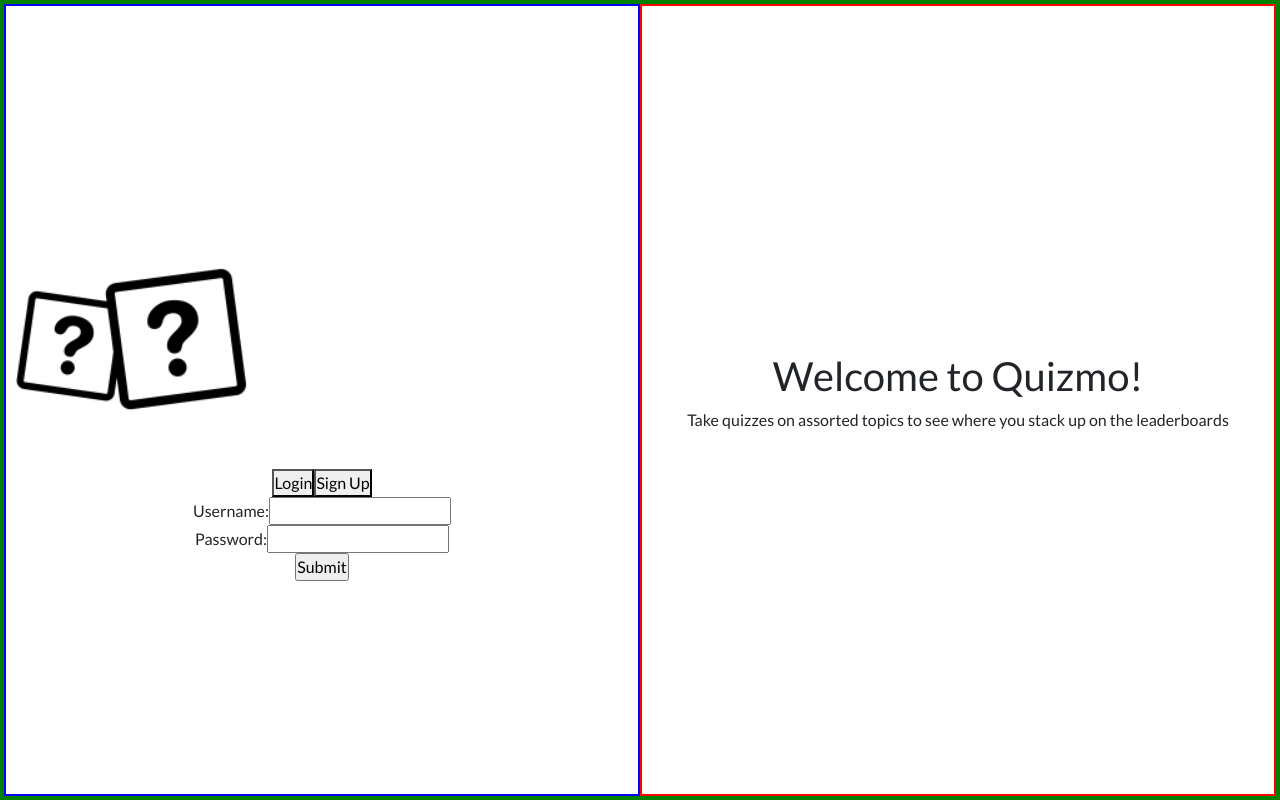
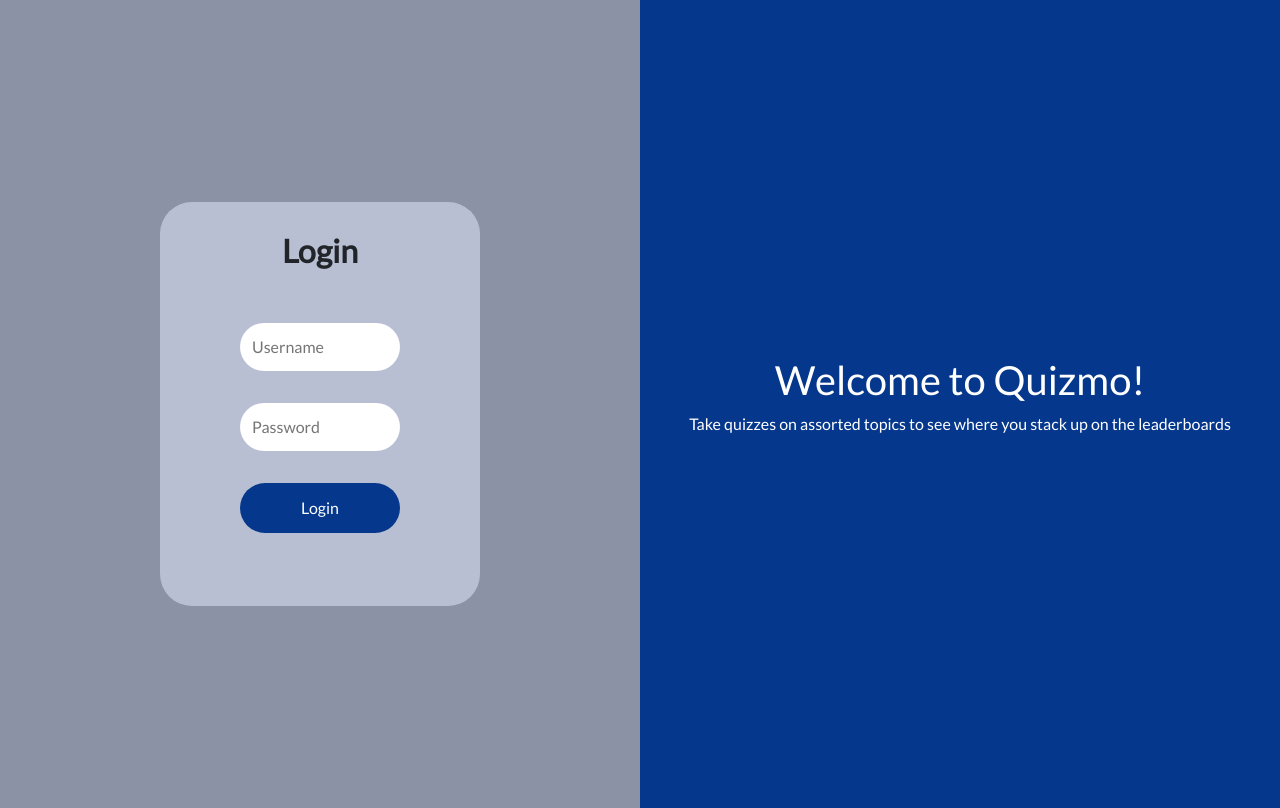
Before and after one commit to jfipps/quizmo, a React (Create React App) app in the folder client/: page /login in a window 1280 px wide. Built offline with nearby package versions, Linux system fonts and the light colour scheme.

Commit message:
Login page css looking good

```diff
--- a/client/src/components/Landing/LoginForm.js
+++ b/client/src/components/Landing/LoginForm.js
@@ -1,60 +1,136 @@
 import React, { useEffect, useState, useContext } from "react";
 import { QuizmoContext } from "../../context";
 import { useNavigate } from "react-router-dom";
+import SignUpForm from "./SignUpForm";
 import "../../css/landing.css";
 
 export default function LoginForm(props) {
   // context grab
   const {
-    username,
-    setUsername,
-    password,
-    setPassword,
+    loginUsername,
+    setLoginUsername,
+    loginPassword,
+    setLoginPassword,
+    signUpUsername,
+    setSignUpUsername,
+    signUpPassword,
+    setSignUpPassword,
+    signUpEmail,
+    setSignUpEmail,
     LoginCall,
     FetchUserAuth,
+    AccountCreateCall,
   } = useContext(QuizmoContext);
 
   const navigate = useNavigate();
 
-  // form submit function
-  const handleSubmit = async (e) => {
+  // login form submit function
+  const handleLoginSubmit = async (e) => {
     e.preventDefault();
-    const data = await LoginCall(username, password);
+    const data = await LoginCall(loginUsername, loginPassword);
     if (data.user) {
       FetchUserAuth();
       navigate("/home");
     } else {
       navigate("/");
     }
-    setUsername("");
-    setPassword("");
+    setLoginUsername("");
+    setLoginPassword("");
+  };
+
+  // sign up form submit function
+  const handleSignUpSubmit = (e) => {
+    e.preventDefault();
+    AccountCreateCall(signUpUsername, signUpPassword, signUpEmail);
+    setSignUpEmail("");
+    setSignUpUsername("");
+    setSignUpPassword("");
   };
 
   return (
-    <form className="LoginForm" onSubmit={handleSubmit}>
+    <>
+      <section className="LoginSection">
+        <input type="checkbox" id="chk" aria-hidden="true"></input>
+        <div className="LoginForm">
+          <form id="loginform" onSubmit={handleLoginSubmit}>
+            <label for="chk">Login</label>
             <div className="Labels">
-        <label>Username:</label>
               <input
                 type="text"
                 name="username"
-          value={username}
+                placeholder="Username"
+                value={loginUsername}
                 onChange={(event) => {
-            setUsername(event.target.value);
+                  setLoginUsername(event.target.value);
                 }}
               />
             </div>
             <div className="Labels">
-        <label>Password:</label>
               <input
                 type="password"
                 name="password"
-          value={password}
+                placeholder="Password"
+                value={loginPassword}
                 onChange={(event) => {
-            setPassword(event.target.value);
+                  setLoginPassword(event.target.value);
                 }}
               />
             </div>
-      <input type="submit" value="Submit" />
+            <input
+              className="SubmitButton"
+              form="loginform"
+              type="submit"
+              value="Login"
+            />
           </form>
+        </div>
+        <div className="SignUpForm">
+          <form id="signupform" onSubmit={handleSignUpSubmit}>
+            <label for="chk">Sign Up</label>
+            <div className="Labels">
+              <input
+                type="text"
+                name="email"
+                placeholder="Email"
+                value={signUpEmail}
+                onChange={(event) => {
+                  setSignUpEmail(event.target.value);
+                }}
+              />
+            </div>
+            <div className="Labels">
+              <input
+                type="text"
+                name="username"
+                placeholder="Username"
+                value={signUpUsername}
+                onChange={(event) => {
+                  setSignUpUsername(event.target.value);
+                }}
+              />
+            </div>
+            <div className="Labels">
+              <input
+                type="password"
+                name="password"
+                placeholder="Password"
+                value={signUpPassword}
+                onChange={(event) => {
+                  setSignUpPassword(event.target.value);
+                }}
+              />
+            </div>
+            <div className="Labels">
+              <input
+                className="SignUpSubmitButton"
+                form="signupform"
+                type="submit"
+                value="Sign Up"
+              />
+            </div>
+          </form>
+        </div>
+      </section>
+    </>
   );
 }
--- a/client/src/components/Landing/LoginModal.js
+++ b/client/src/components/Landing/LoginModal.js
@@ -5,32 +5,10 @@ import QuizmoImage from "../../Resources/Quizmo.png";
 import "../../css/landing.css";
 
 export default function LoginModal(props) {
-  // state values
-  const [selection, setSelection] = useState("login");
-
   return (
-    <section className="LoginModal">
-      <img src={QuizmoImage} alt="Quizmo" />
+    <section className="LandingLeftSide">
       <div className="LoginBox">
-        <div className="Selection">
-          <button
-            className="SelectionButton"
-            onClick={() => setSelection("login")}
-          >
-            Login
-          </button>
-          <button
-            className="SelectionButton"
-            onClick={() => setSelection("signup")}
-          >
-            Sign Up
-          </button>
-        </div>
-        {selection === "login" ? (
-          <LoginForm></LoginForm>
-        ) : (
-          <SignUpForm></SignUpForm>
-        )}
+        <LoginForm></LoginForm>
       </div>
     </section>
   );
--- a/client/src/components/Landing/SignUpForm.js
+++ b/client/src/components/Landing/SignUpForm.js
@@ -14,7 +14,7 @@ export default function SignUpForm(props) {
     AccountCreateCall,
   } = useContext(QuizmoContext);
 
-  const HandleSubmit = (e) => {
+  const handleSignUpSubmit = (e) => {
     e.preventDefault();
     AccountCreateCall(username, password, email);
     setUsername("");
@@ -22,41 +22,44 @@ export default function SignUpForm(props) {
   };
 
   return (
-    <form className="LoginForm" onSubmit={HandleSubmit}>
-      <div className="Labels">
-        <label>Email:</label>
-        <input
-          type="text"
-          name="email"
-          value={email}
-          onChange={(event) => {
-            setEmail(event.target.value);
-          }}
-        />
-      </div>
-      <div className="Labels">
-        <label>Username:</label>
-        <input
-          type="text"
-          name="username"
-          value={username}
-          onChange={(event) => {
-            setUsername(event.target.value);
-          }}
-        />
-      </div>
-      <div className="Labels">
-        <label>Password:</label>
-        <input
-          type="password"
-          name="password"
-          value={password}
-          onChange={(event) => {
-            setPassword(event.target.value);
-          }}
-        />
-      </div>
-      <input type="submit" value="Submit" />
-    </form>
+    // <form className="LoginForm" onSubmit={HandleSubmit}>
+    //   <div className="Labels">
+    //     <label>Email:</label>
+    //     <input
+    //       type="text"
+    //       name="email"
+    //       value={email}
+    //       onChange={(event) => {
+    //         setEmail(event.target.value);
+    //       }}
+    //     />
+    //   </div>
+    //   <div className="Labels">
+    //     <label>Username:</label>
+    //     <input
+    //       type="text"
+    //       name="username"
+    //       value={username}
+    //       onChange={(event) => {
+    //         setUsername(event.target.value);
+    //       }}
+    //     />
+    //   </div>
+    //   <div className="Labels">
+    //     <label>Password:</label>
+    //     <input
+    //       type="password"
+    //       name="password"
+    //       value={password}
+    //       onChange={(event) => {
+    //         setPassword(event.target.value);
+    //       }}
+    //     />
+    //   </div>
+    //   <input type="submit" value="Submit" />
+    // </form>
+    <>
+      <section className="SignUp"></section>
+    </>
   );
 }
--- a/client/src/context.js
+++ b/client/src/context.js
@@ -4,9 +4,11 @@ const QuizmoContext = React.createContext();
 
 const QuizmoProvider = ({ children }) => {
   // state values
-  const [username, setUsername] = useState("");
-  const [password, setPassword] = useState("");
-  const [email, setEmail] = useState("");
+  const [loginUsername, setLoginUsername] = useState("");
+  const [loginPassword, setLoginPassword] = useState("");
+  const [signUpUsername, setSignUpUsername] = useState("");
+  const [signUpPassword, setSignUpPassword] = useState("");
+  const [signUpEmail, setSignUpEmail] = useState("");
   const [loading, setLoading] = useState(true);
   const [userSession, setUserSession] = useState();
 
@@ -115,12 +117,16 @@ const QuizmoProvider = ({ children }) => {
   return (
     <QuizmoContext.Provider
       value={{
-        username,
-        setUsername,
-        password,
-        setPassword,
-        email,
-        setEmail,
+        loginUsername,
+        setLoginUsername,
+        loginPassword,
+        setLoginPassword,
+        signUpUsername,
+        setSignUpUsername,
+        signUpPassword,
+        setSignUpPassword,
+        signUpEmail,
+        setSignUpEmail,
         AccountCreateCall,
         LoginCall,
         loading,
--- a/client/src/css/landing.css
+++ b/client/src/css/landing.css
@@ -1,7 +1,8 @@
 :root {
   --background-main: #5cdb95;
   --font-navy: #05388c;
-  --eggshell: #edf5e1;
+  --login-background: #8c92a5;
+  --login-modal-background: #b9bfd3;
   --background-dark: #379683;
   --background-light: #8ee4af;
 }
@@ -13,108 +14,150 @@
   box-sizing: border-box;
 }
 
-img {
-  max-height: 250px;
-  max-width: 250px;
-}
-
 .LandingPage {
   display: flex;
   flex-direction: row;
   min-height: 100vh;
   min-width: 100vw;
-  border: 4px solid green;
 }
 
-.LoginModal {
+#chk {
+  display: none;
+}
+
+/* left side of landing page */
+
+.LandingLeftSide {
   display: flex;
   flex-direction: column;
   justify-content: center;
+  align-items: center;
   width: 50%;
   min-height: 100%;
-  border: 2px solid blue;
+  background-color: var(--login-background);
 }
 
+.LoginBox {
+  display: flex;
+  flex-direction: column;
+  justify-content: flex-start;
+  width: 50%;
+  height: 50%;
+  border-radius: 2rem;
+  background-color: var(--login-modal-background);
+  overflow: hidden;
+}
+
+.LoginSection {
+  display: flex;
+  flex-direction: column;
+  justify-content: flex-start;
+  align-items: center;
+  height: 100%;
+}
+
+.LoginForm {
+  display: flex;
+  flex-direction: column;
+  justify-content: center;
+  align-items: center;
+  position: sticky;
+  height: 70%;
+  width: 100%;
+}
+
+.LoginForm label {
+  display: flex;
+  font-weight: bold;
+  justify-content: center;
+  font-size: 2em;
+  margin: 3rem 3rem 3rem 3rem;
+  transition: 0.5s ease-in-out;
+}
+
+.LoginForm label:hover {
+  cursor: pointer;
+}
+
+.LoginForm form {
+  width: 100%;
+}
+
+.SubmitButton {
+  height: 15%;
+  width: 50%;
+  border-radius: 2rem;
+  border: none;
+  background-color: #05388c;
+  color: white;
+}
+
+.SubmitButton:hover {
+  background-color: #0844a4;
+}
+
+.Labels {
+  padding-bottom: 2rem;
+  width: 100%;
+}
+
+.Labels input {
+  border: none;
+  padding: 0.75rem;
+  width: 50%;
+  border-radius: 2rem;
+}
+
+.SignUpForm {
+  min-height: 100%;
+  width: 100%;
+  background-color: #05388c;
+  border-radius: 60% / 10%;
+  transform: translateY(30%);
+  transition: 0.8s ease-in-out;
+}
+
+.SignUpForm form {
+  display: flex;
+  flex-direction: column;
+  justify-content: center;
+  width: 100%;
+}
+
+.SignUpForm label {
+  display: flex;
+  font-weight: bold;
+  justify-content: center;
+  font-size: 3em;
+  color: #eee;
+  padding: 2rem 3rem 3.5rem 3rem;
+  transform: scale(0.6);
+  transition: 0.5s ease-in-out;
+}
+
+.SignUpForm label:hover {
+  cursor: pointer;
+}
+
+#chk:checked ~ .SignUpForm {
+  transform: translateY(-30%);
+}
+
+#chk:checked ~ .SignUpForm label {
+  transform: scale(1);
+}
+
+#chk:checked ~ .LoginForm label {
+  transform: scale(0.6);
+}
+
+/* right side of landing page */
 .LandingDesc {
   display: flex;
   flex-direction: column;
   justify-content: center;
   width: 50%;
   min-height: 100%;
-  border: 2px solid red;
+  color: white;
+  background: #05388c;
 }
-
-/* .Navbar {
-  background-color: var(--background-main);
-}
-
-.LandingContents {
-  height: 100vh;
-  width: 100vw;
-  display: flex;
-  flex-direction: row;
-  justify-content: center;
-  align-items: center;
-  background-color: var(--background-main);
-}
-
-.LandingDesc {
-  margin-right: 25rem;
-  max-width: 20rem;
-  color: var(--eggshell);
-  font-weight: bold;
-}
-
-.LoginModal {
-  display: flex;
-  flex-direction: column;
-  justify-content: center;
-  align-items: center;
-  height: 100%;
-}
-
-.LoginBox {
-  display: flex;
-  flex-direction: column;
-  min-height: 325px;
-  background-color: var(--eggshell);
-  border: 1px solid black;
-}
-
-.LoginForm {
-  display: flex;
-  flex-direction: column;
-  height: 100%;
-  justify-content: center;
-  align-items: center;
-  padding: 0 5rem 5rem 5rem;
-}
-
-.Selection {
-  display: flex;
-  flex-direction: row;
-  justify-content: space-around;
-  margin-bottom: 2rem;
-}
-
-.SelectionButton {
-  height: 100%;
-  width: 100%;
-  padding: 0.5rem 0 0.5rem 0;
-  border: none;
-  background: none;
-}
-
-.SelectionButton:hover {
-  background: var(--background-light);
-}
-
-.Labels {
-  display: flex;
-  flex-direction: row;
-  margin-bottom: 15px;
-}
-
-.Labels > label {
-  min-width: 100px;
-} */
--- a/client/src/pages/HomePage.js
+++ b/client/src/pages/HomePage.js
@@ -5,7 +5,7 @@ import { Navigate } from "react-router-dom";
 import { QuizmoContext } from "../context";
 
 function HomePage(props) {
-  const { setUsername } = useContext(QuizmoContext);
+  const { setLoginUsername } = useContext(QuizmoContext);
   const [isLoading, setIsLoading] = useState(true);
   const [loggedIn, setLoggedIn] = useState();
 
@@ -23,13 +23,14 @@ function HomePage(props) {
           console.log(data);
           setLoggedIn(data.loggedIn);
           if (data.loggedIn) {
-            setUsername(data.user.username);
+            setLoginUsername(data.user.username);
           }
           setIsLoading(false);
         });
       })
       .catch((e) => {
         console.log(e);
+        setIsLoading(false);
       });
   };
 
```
Also changed, not shown: client/src/Resources/LandingBackground.jpg (added). Lines whose indentation alone changed are shown as unchanged.
